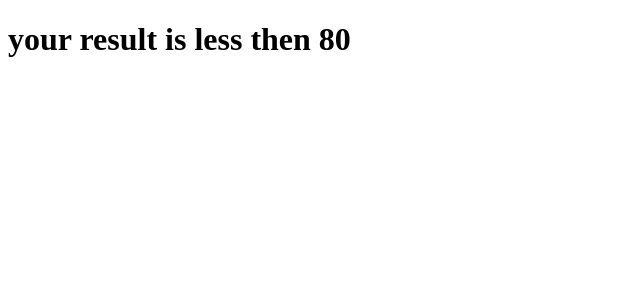
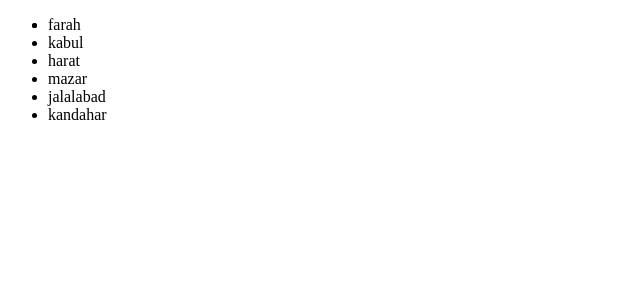
Before and after one commit to alawoddin/React-project, a React app: page / in a window 1280 px wide. Shown: the top 300 px of the page, without its empty margins (0-640 px from the left). Built offline with nearby package versions, Linux system fonts and the light colour scheme; the HTML template or start-up script is replaced by a standard one.

Commit message:
loop is add or work

```diff
--- a/src/App.jsx
+++ b/src/App.jsx
@@ -6,34 +6,19 @@
 
 const App = () => {
 
-  let marks = 80;
+  const city = ['farah' , 'kabul' , 'harat', 'mazar', 'jalalabad', 'kandahar'];
   return (
+
     <div>
-      {/* <h1>Welcome to My React App</h1>
-      <input type="text" placeholder="enter your name" />
-      <button>submit</button> */}
-
-
-      {/* <h2 style={
-        {
-        color: 'red',
-        }
-      }>hello react</h2>
-
-      <h2>{new Date().getTime()}</h2> */}
-
-      {/* if and else use */}
-
-      {
-        marks >80 ? <h1>Your result  is greater then {marks}</h1>
-        : <h1>your result is less then  {marks}</h1>
-      }
-
-
-      {/* <Header />
-      <Footer />
-      <Contact />
-      <Hero /> */}
+      <ul>
+        <li>
+          {
+            city.map((item,i)=>{
+              return <li key={i.toString}>{item}</li>
+            })
+          }
+        </li>
+      </ul>
 
     </div>
   );
```
